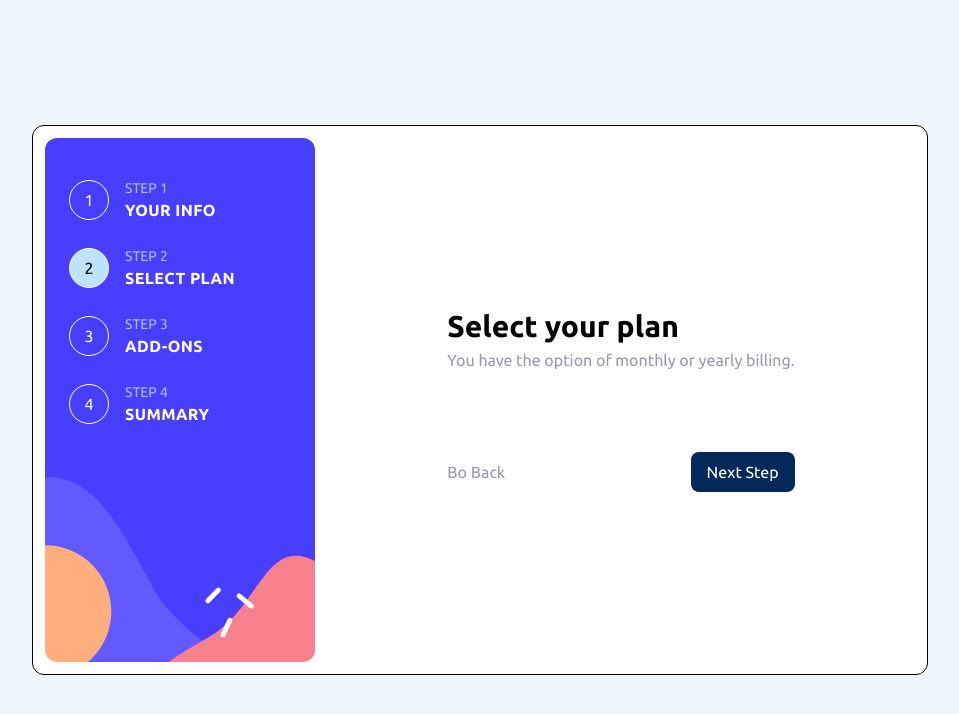
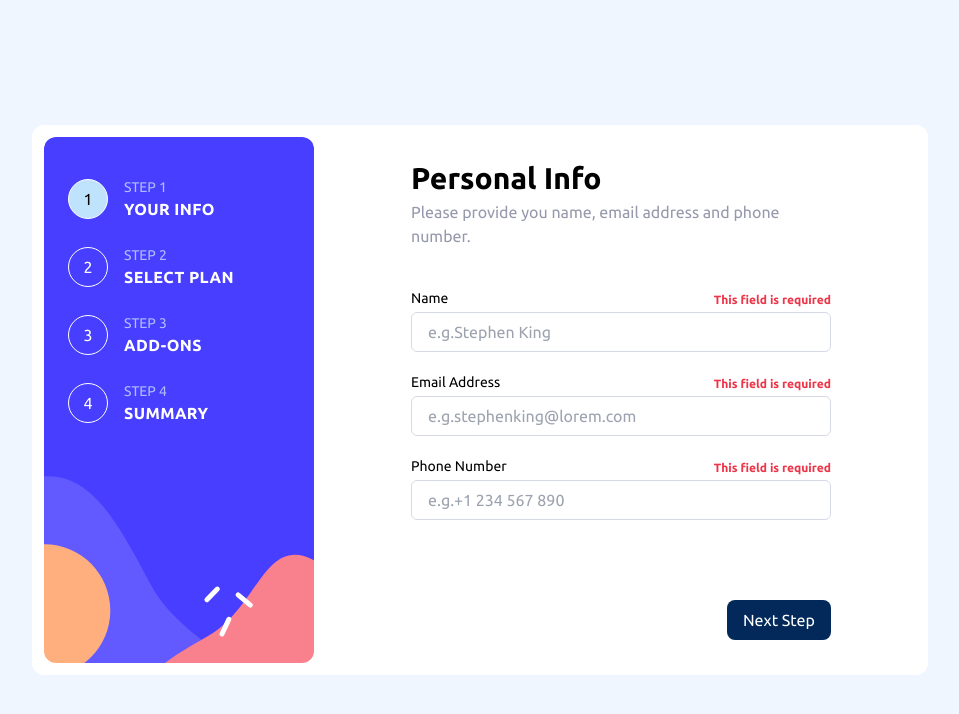
Before and after one commit to zwelhtetyan/multi-step-form, a Vue app: page / in a window 1280 px wide. Both pictures are taken after a click on the button "Next Step". Shown: the top 714 px of the page, without its empty margins (160-1119 px from the left). Built offline with nearby package versions, Linux system fonts and the light colour scheme.

Commit message:
step-1: form validation

```diff
--- a/src/App.vue
+++ b/src/App.vue
@@ -5,9 +5,7 @@ import Sidebar from './components/Sidebar.vue';
 
 <template>
   <div class="min-h-screen flex justify-center items-center">
-    <div
-      class="bg-white border border-black h-[550px] w-full max-w-4xl rounded-xl p-3 flex gap-3"
-    >
+    <div class="bg-white h-[550px] w-full max-w-4xl rounded-xl p-3 flex gap-3">
       <Sidebar />
       <Container />
     </div>
--- a/src/components/Container.vue
+++ b/src/components/Container.vue
@@ -8,10 +8,12 @@ const { currentMenuIdx } = storeToRefs(menuStore);
 </script>
 
 <template>
-  <div class="flex-1 flex justify-center items-center">
-    <PersonalInfo v-if="currentMenuIdx === 1" />
-    <SelectPlan v-else-if="currentMenuIdx === 2" />
-    <PickAddOns v-else-if="currentMenuIdx === 3" />
-    <FinishingUp v-else-if="currentMenuIdx === 4" />
+  <div class="flex-1 flex justify-center items-center max-w-[420px] mx-auto">
+    <div class="w-full">
+      <PersonalInfo v-if="currentMenuIdx === 1" />
+      <SelectPlan v-else-if="currentMenuIdx === 2" />
+      <PickAddOns v-else-if="currentMenuIdx === 3" />
+      <FinishingUp v-else-if="currentMenuIdx === 4" />
+    </div>
   </div>
 </template>
--- a/src/components/form/footer/index.vue
+++ b/src/components/Footer.vue
@@ -1,18 +1,30 @@
 <script setup lang="ts">
 import { storeToRefs } from 'pinia';
-import { useMenuStore } from '../../../store';
+import { useMenuStore } from '../store';
+import { toRefs } from 'vue';
 
-defineProps<{
+const props = defineProps<{
   class?: string;
+  cb?: () => boolean;
 }>();
 
 const menuStore = useMenuStore();
 const { menus, currentMenuIdx } = storeToRefs(menuStore);
+const { cb } = toRefs(props);
 
 const lastItem = menus.value.length === currentMenuIdx.value;
 
-const handleNextStep = () => menuStore.setMenu(currentMenuIdx.value + 1);
+const handleNextStep = () => {
+  if (cb?.value) {
+    const isValidForm = cb.value();
+    isValidForm && menuStore.setMenu(currentMenuIdx.value + 1);
+  } else {
+    menuStore.setMenu(currentMenuIdx.value + 1);
+  }
+};
+
 const handlePrevious = () => menuStore.setMenu(currentMenuIdx.value - 1);
+
 const handleConfirm = () => console.log('thank you!');
 </script>
 
--- a/src/components/form/FinishingUp.vue
+++ b/src/components/form/FinishingUp.vue
@@ -1,6 +1,7 @@
 <script setup lang="ts">
-import Header from './header/index.vue';
-import Footer from './footer/index.vue';
+import Header from './Header.vue';
+import Footer from '../Footer.vue';
+
 const title = 'Finishing up';
 const desc = 'Double-check everything looks OK before confirming.';
 </script>
--- /dev/null
+++ b/src/components/form/FormLabel.vue
@@ -0,0 +1,16 @@
+<script setup lang="ts">
+defineProps<{
+  label: string;
+  htmlFor: string;
+  errorMessage: string;
+}>();
+</script>
+
+<template>
+  <div class="flex justify-between items-center">
+    <label :for="htmlFor" class="block text-sm mb-1">{{ label }}</label>
+    <p v-if="errorMessage" class="text-xs text-strawberry-red font-semibold">
+      {{ errorMessage }}
+    </p>
+  </div>
+</template>
--- a/src/components/form/PersonalInfo.vue
+++ b/src/components/form/PersonalInfo.vue
@@ -1,41 +1,70 @@
 <script setup lang="ts">
-import Header from './header/index.vue';
-import Footer from './footer/index.vue';
+import Header from './Header.vue';
+import Footer from '../Footer.vue';
+import { reactive, ref } from 'vue';
+import FormLabel from './FormLabel.vue';
+import { handleValidate } from '../../utils/handleValidate';
+
 const title = 'Personal Info';
 const desc = 'Please provide you name, email address and phone number.';
+
+const name = ref('');
+const email = ref('');
+const phoneNumber = ref('');
+
+const errorState = reactive({
+  name: '',
+  email: '',
+  phoneNumber: '',
+});
 </script>
 
 <template>
-  <div>
   <Header :title="title" :desc="desc" class="mb-10" />
 
   <div class="mb-5">
-      <label for="name" class="block mb-1">Name</label>
+    <FormLabel label="Name" :htmlFor="name" :errorMessage="errorState.name" />
     <input
+      v-model="name"
+      id="name"
       type="text"
       placeholder="e.g.Stephen King"
-        class="rounded-md h-10 w-full px-4 transition-all border border-light-gray outline-none focus-visible:border-purplish-blue"
+      class="primary-input"
     />
   </div>
 
   <div class="mb-5">
-      <label for="name" class="block mb-1">Email Address</label>
+    <FormLabel
+      label="Email Address"
+      htmlFor="email"
+      :errorMessage="errorState.email"
+    />
     <input
+      v-model="email"
+      id="email"
       type="text"
       placeholder="e.g.stephenking@lorem.com"
-        class="rounded-md h-10 w-full px-4 transition-all border border-light-gray outline-none focus-visible:border-purplish-blue"
+      class="primary-input"
     />
   </div>
 
   <div class="mb-5">
-      <label for="name" class="block mb-1">Phone Number</label>
+    <FormLabel
+      label="Phone Number"
+      htmlFor="phone"
+      :errorMessage="errorState.phoneNumber"
+    />
     <input
+      v-model="phoneNumber"
+      id="phone"
       type="number"
       placeholder="e.g.+1 234 567 890"
-        class="rounded-md h-10 w-full px-4 transition-all border border-light-gray outline-none focus-visible:border-purplish-blue"
+      class="primary-input"
     />
   </div>
 
-    <Footer class="mt-20" />
-  </div>
+  <Footer
+    class="mt-20"
+    :cb="() => handleValidate(name, email, phoneNumber, errorState)"
+  />
 </template>
--- a/src/components/form/PickAddOns.vue
+++ b/src/components/form/PickAddOns.vue
@@ -1,6 +1,6 @@
 <script setup lang="ts">
-import Header from './header/index.vue';
-import Footer from './footer/index.vue';
+import Header from './Header.vue';
+import Footer from '../Footer.vue';
 const title = 'Pick Add-ons';
 const desc = 'Add-ons help enhance your gaming experience..';
 </script>
--- a/src/components/form/SelectPlan.vue
+++ b/src/components/form/SelectPlan.vue
@@ -1,13 +1,19 @@
 <script setup lang="ts">
-import Header from './header/index.vue';
-import Footer from './footer/index.vue';
+import Header from './Header.vue';
+import Footer from '../Footer.vue';
+
 const title = 'Select your plan';
 const desc = 'You have the option of monthly or yearly billing.';
 </script>
 
 <template>
-  <div>
-    <Header :title="title" :desc="desc" />
-    <Footer class="mt-20" />
+  <Header :title="title" :desc="desc" class="mb-10" />
+
+  <div class="grid grid-cols-3 h-[150px] gap-4 w-full">
+    <div class="plan-card"></div>
+    <div class="plan-card"></div>
+    <div class="plan-card"></div>
   </div>
+
+  <Footer class="mt-20" />
 </template>
--- a/src/style.css
+++ b/src/style.css
@@ -20,3 +20,13 @@
     -moz-appearance: textfield;
   }
 }
+
+@layer components {
+  .primary-input {
+    @apply rounded-md h-10 w-full px-4 transition-all border border-light-gray outline-none focus-visible:border-purplish-blue;
+  }
+
+  .plan-card {
+    @apply rounded-lg border cursor-pointer border-light-gray hover:border-purplish-blue transition-all;
+  }
+}
--- /dev/null
+++ b/src/utils/handleValidate.ts
@@ -0,0 +1,51 @@
+interface ErrorState {
+  name: string;
+  email: string;
+  phoneNumber: string;
+}
+
+const isValidEmail = (email: string) => {
+  const regex = /^[^\s@]+@[^\s@]+\.[^\s@]+$/;
+  return regex.test(email);
+};
+
+export const handleValidate = (
+  name: string,
+  email: string,
+  phoneNumber: string,
+  errorState: ErrorState
+) => {
+  const _name = name.trim();
+  const _email = email.trim();
+  const _phoneNumber = phoneNumber.toString().trim();
+  const requiredMsg = 'This field is required';
+
+  // clean error state first
+  errorState.name = errorState.email = errorState.phoneNumber = '';
+
+  if (!_name) {
+    errorState.name = requiredMsg;
+  } else if (_name && _name.length < 3) {
+    errorState.name = 'name must be at least 3 characters';
+  }
+
+  if (!_email) {
+    errorState.email = requiredMsg;
+  } else if (_email && !isValidEmail(_email)) {
+    errorState.email = 'Please provide a valid email';
+  }
+
+  if (!_phoneNumber) {
+    errorState.phoneNumber = requiredMsg;
+  } else if (
+    _phoneNumber &&
+    (_phoneNumber.length < 10 || _phoneNumber.length > 11)
+  ) {
+    errorState.phoneNumber = 'Please provide a valid phone number';
+  }
+
+  const isValid =
+    !errorState.name && !errorState.email && !errorState.phoneNumber;
+
+  return isValid;
+};
```
Also changed, not shown: src/components/form/Header.vue (renamed from src/components/form/header/index.vue). Lines whose indentation alone changed are shown as unchanged.
